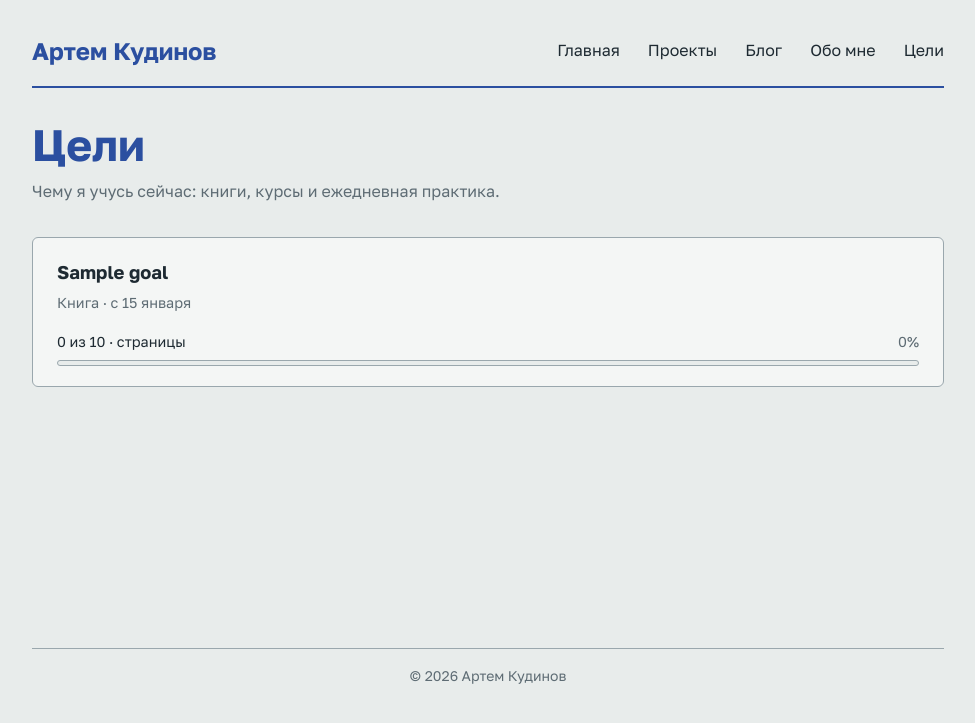
After one commit to KudinovArtemilus/portfolio-django, a Django app: template templates/goals/list.html in a window 1280 px wide. The commit adds this page. Shown: the top 723 px of the page, without its empty margins (152-1127 px from the left). Run offline with Django 5.2, Linux system fonts and the light colour scheme; the template is opened without the code that fills it: values that come from a table or form of the project are taken from there, others are empty; tables that the repository leaves empty hold one stand-in row (values such as "Sample post").

Commit message:
feat: add goals list page with progress bars

```diff
--- a/static/css/style.css
+++ b/static/css/style.css
@@ -864,3 +864,92 @@ nav a {
     stroke-width: 1;
     stroke-dasharray: 4 3;
 }
+
+
+.page-title {
+    font-size: clamp(2rem, 5vw, 2.75rem);
+    line-height: 1.15;
+    margin-bottom: 0.5rem;
+}
+
+.page-intro {
+    color: var(--muted);
+    margin-bottom: 2rem;
+}
+
+.goal-list {
+    display: grid;
+    gap: 1rem;
+}
+
+.goal-card {
+    border: 1px solid var(--line);
+    border-radius: 6px;
+    padding: 1.25rem 1.5rem;
+    background: var(--surface);
+}
+
+.goal-head {
+    display: flex;
+    justify-content: space-between;
+    align-items: baseline;
+    gap: 1rem;
+}
+
+.goal-title {
+    font-size: 1.15rem;
+    margin: 0;
+}
+
+.goal-badge {
+    font-size: 0.8rem;
+    color: var(--muted);
+    border: 1px solid var(--line);
+    border-radius: 4px;
+    padding: 0.1rem 0.5rem;
+    white-space: nowrap;
+}
+
+.goal-badge-private {
+    color: var(--accent);
+    border-color: var(--accent);
+}
+
+.goal-meta {
+    color: var(--muted);
+    font-size: 0.9rem;
+    margin: 0.25rem 0 1rem;
+}
+
+.goal-numbers {
+    display: flex;
+    justify-content: space-between;
+    font-size: 0.9rem;
+    margin-bottom: 0.4rem;
+}
+
+.goal-percent {
+    color: var(--muted);
+}
+
+.progress {
+    height: 6px;
+    background: var(--bg);
+    border: 1px solid var(--line);
+    border-radius: 3px;
+    overflow: hidden;
+}
+
+.progress-fill {
+    height: 100%;
+    max-width: 100%;
+    background: var(--accent);
+}
+
+.empty-state {
+    color: var(--muted);
+    border: 1px dashed var(--line);
+    border-radius: 6px;
+    padding: 2rem;
+    text-align: center;
+}
--- a/templates/base.html
+++ b/templates/base.html
@@ -35,6 +35,7 @@
             <a href="{% url 'projects:list' %}">Проекты</a>
             <a href="{% url 'blog:list' %}">Блог</a>
             <a href="{% url 'about' %}">Обо мне</a>
+            <a href="{% url 'goals:list' %}">Цели</a>
         </nav>
     </header>
 
--- /dev/null
+++ b/templates/goals/list.html
@@ -0,0 +1,44 @@
+{% extends "base.html" %}
+
+{% block title %}Цели | Артем Кудинов{% endblock %}
+{% block description %}Чему я учусь: книги, курсы и ежедневные привычки.{% endblock %}
+
+{% block content %}
+    <h1 class="page-title">Цели</h1>
+    <p class="page-intro">Чему я учусь сейчас: книги, курсы и ежедневная практика.</p>
+
+    <div class="goal-list">
+        {% for goal in goals %}
+            <article class="goal-card">
+                <div class="goal-head">
+                    <h2 class="goal-title">{{ goal.title }}</h2>
+                    {% if not goal.is_public %}
+                        <span class="goal-badge goal-badge-private">видно только вам</span>
+                    {% elif goal.status != "active" %}
+                        <span class="goal-badge">{{ goal.get_status_display }}</span>
+                    {% endif %}
+                </div>
+                <p class="goal-meta">{{ goal.get_kind_display }} · с {{ goal.start_date|date:"j E" }}</p>
+
+                {% if goal.target_amount %}
+                    <div class="goal-numbers">
+                        <span>{{ goal.done|default:0 }} из {{ goal.target_amount }} · {{ goal.get_unit_display }}</span>
+                        <span class="goal-percent">{% widthratio goal.done|default:0 goal.target_amount 100 %}%</span>
+                    </div>
+                    <div class="progress">
+                        <div class="progress-fill" style="width: {% widthratio goal.done|default:0 goal.target_amount 100 %}%"></div>
+                    </div>
+                {% else %}
+                    <div class="goal-numbers">
+                        <span>Всего: {{ goal.done|default:0 }} · {{ goal.get_unit_display }}</span>
+                        {% if goal.daily_target %}
+                            <span class="goal-percent">норма {{ goal.daily_target }} в день</span>
+                        {% endif %}
+                    </div>
+                {% endif %}
+            </article>
+        {% empty %}
+            <p class="empty-state">Здесь появятся книги, курсы и привычки, над которыми я работаю.</p>
+        {% endfor %}
+    </div>
+{% endblock %}
```
Also changed, not shown: goals/urls.py (added, +10 -0 lines), goals/views.py (+11 -1 lines).
